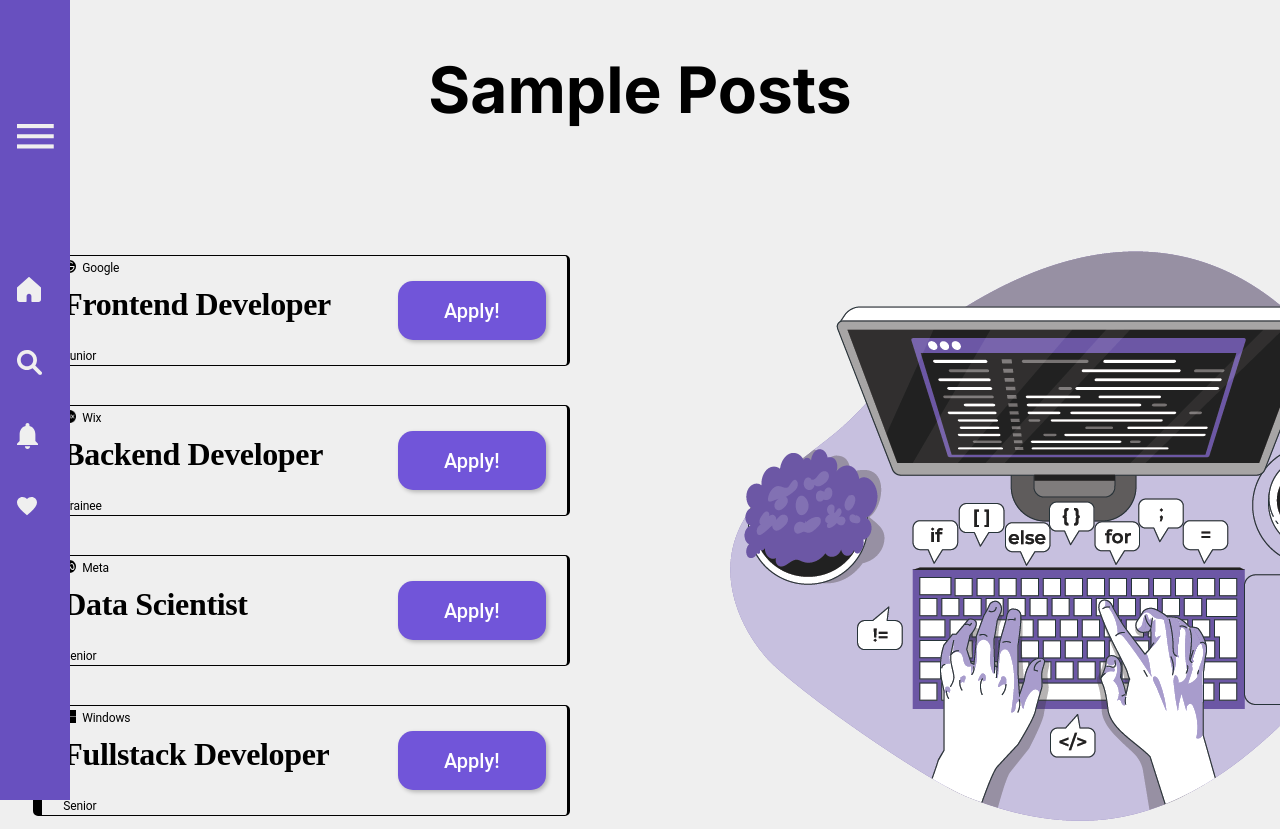
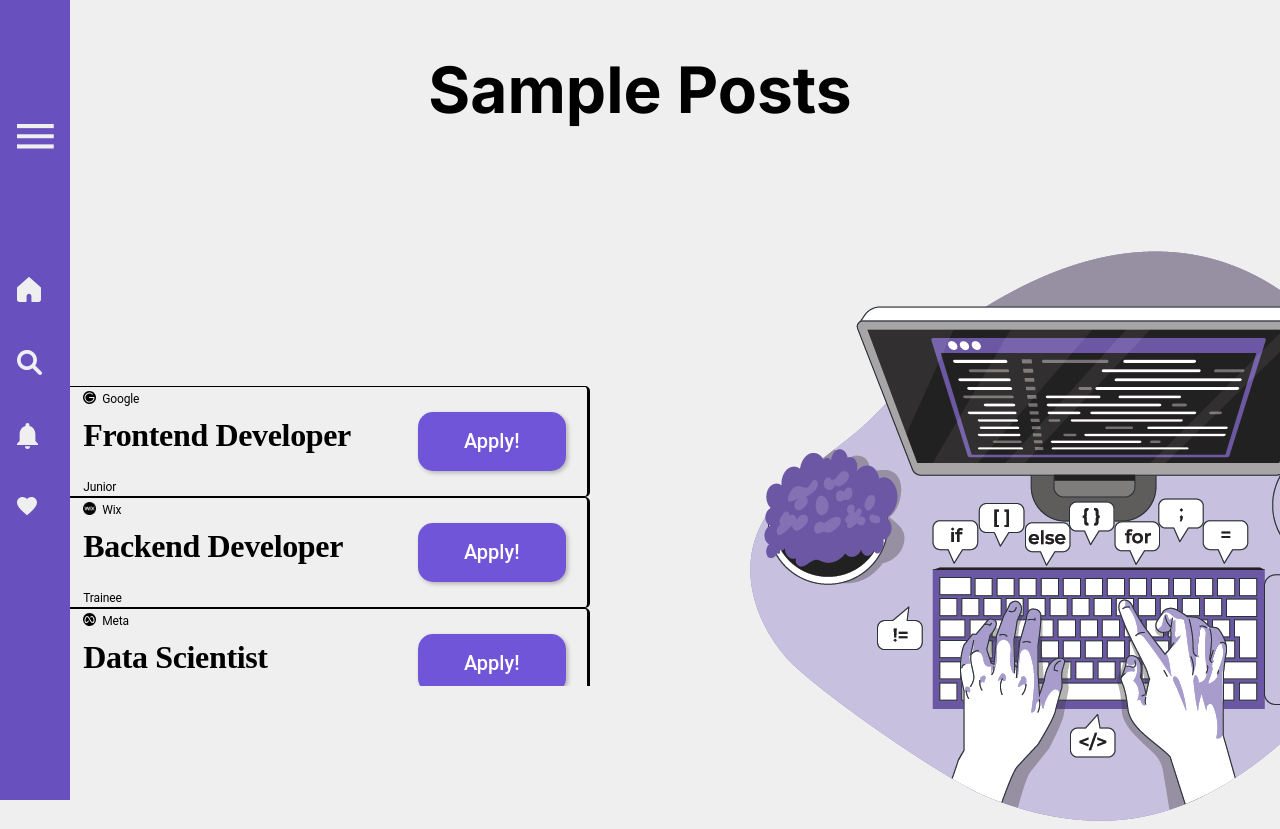
Before and after one commit to iairkap/proyecto_final, a Next.js app: page /jobs in a window 1280 px wide. Shown: the top 829 px of the page. Built offline with nearby package versions, Linux system fonts and the light colour scheme.

Commit message:
Cambios en el cardsa container

```diff
--- a/package.json
+++ b/package.json
@@ -6,7 +6,8 @@
     "dev": "next dev",
     "build": "next build",
     "start": "next start",
-    "lint": "next lint"
+    "lint": "next lint",
+    "run": "npm run dev"
   },
   "dependencies": {
     "@types/node": "20.2.5",
--- a/src/components/JobsOfferCardsComponents/JobsOfferCardsContainer/JobsOfferCardsContainer.jsx
+++ b/src/components/JobsOfferCardsComponents/JobsOfferCardsContainer/JobsOfferCardsContainer.jsx
@@ -7,6 +7,7 @@ const JobsOfferCardsContainer = ({ jobs }) => {
 
   return (
     <div className={styles.Container}>
+      <ul style={{ maxHeight: '300px', overflowY: 'auto', color: 'gray', textShadow: 'white' }}>
         {firstFiveJobs.map((job, index) => (
           <JobsOfferCard
             key={index}
@@ -17,6 +18,7 @@ const JobsOfferCardsContainer = ({ jobs }) => {
             seniority={job.seniority}
           />
         ))}
+      </ul>
     </div>
   );
 };
```
Lines whose indentation alone changed are shown as unchanged.
